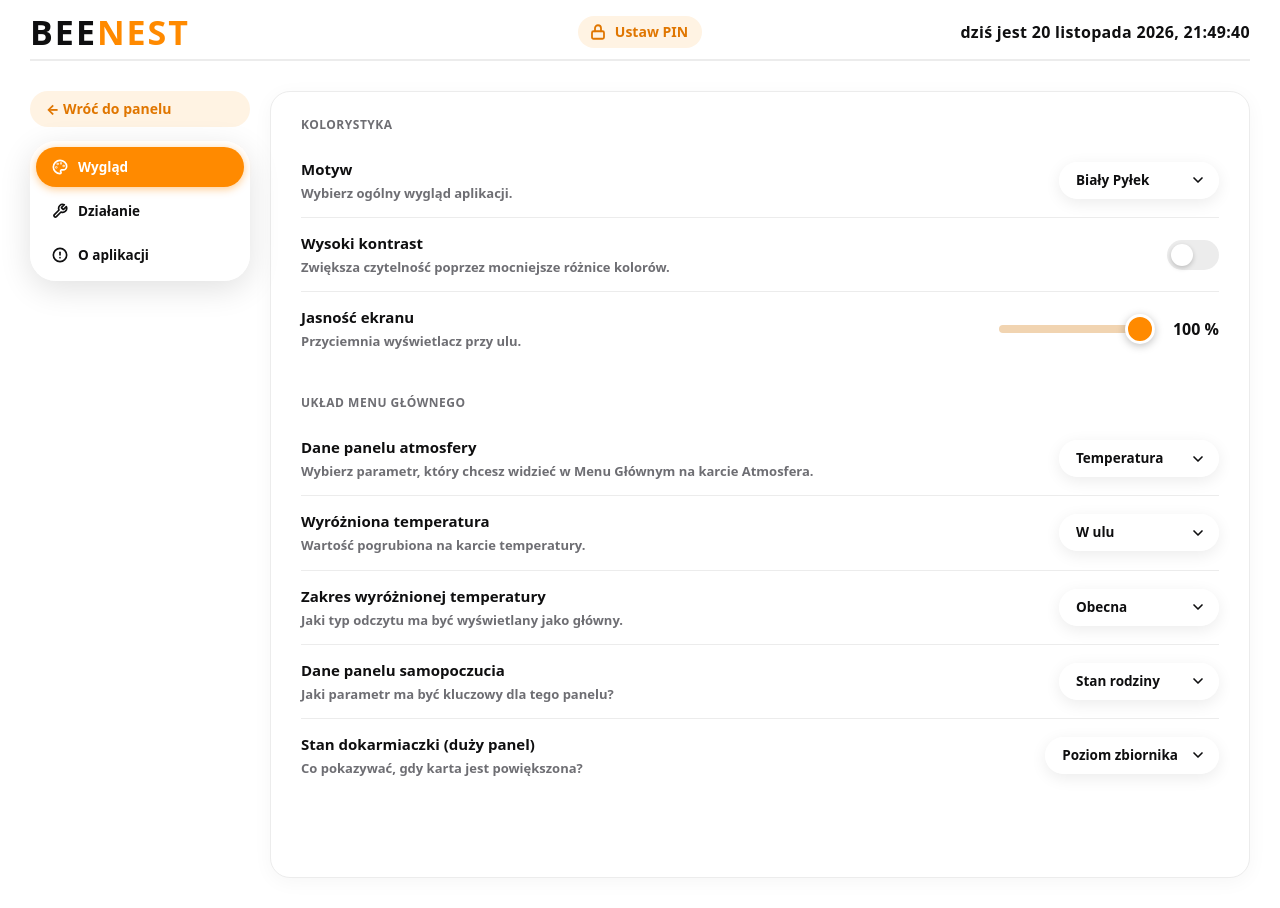
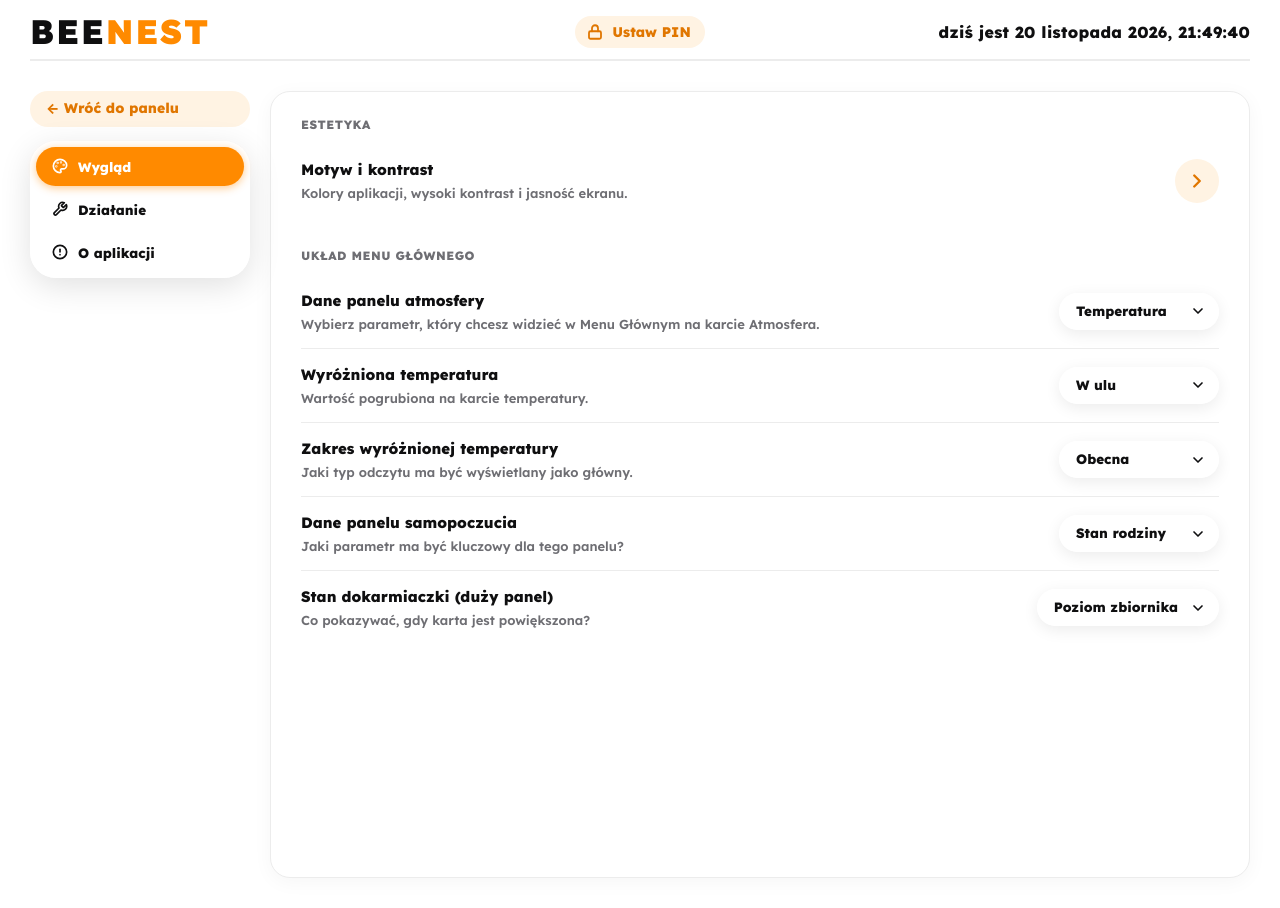
Before and after one commit to iamCh4rl35/beenest, a Flask app: page / in a window 1280 px wide, after a click on "Ustawienia". Run offline with Flask 3, Linux system fonts and the light colour scheme; data that the repository does not hold is empty.

Commit message:
poprawki estetyczne
Zmiana czcionki na Lexend

```diff
--- a/app.py
+++ b/app.py
@@ -1120,21 +1120,29 @@ def security_state(w):
         return s
     s["blokada"] = round(lock_left(), 2)
     s["pin_ustawiony"] = bool(pin_hash())
+    code, req = _sec["code"], _sec["request"]
+    pairing = {"kod": round(code["until"] - now) if code and now < code["until"] else 0,
+               "prosba": {"id": req["id"], "nazwa": req["nazwa"]}
+               if req and req["decision"] is None and now < req["until"] else None,
+               # jak skończyła się ostatnia prośba – pozostałe urządzenia zamykają okno z właściwym komunikatem
+               "rozpatrzona": {"id": done["id"], "zgoda": done["zgoda"]}
+               if (done := _sec.get("decided")) and now < done["until"] else None}
     if w["wyswietlacz"]:
         conf = _load_conf()["admin"]
-        code, req, dup = _sec["code"], _sec["request"], _sec["dup"]
+        dup = _sec["dup"]
         s.update(
+            pairing,
             admin_do=round(max(0.0, _sec["admin_until"] - now)) if w["przez"] == "pin" else 0,
             klucz={"ustawiony": bool(conf.get("klucz")), "wpiety": key_present(),
                    "zdarzenie": _usb["event"], "typ": _usb["event_type"]},
             usb=[{"nazwa": x["nazwa"], "rozmiar": x["rozmiar"], "klucz": x["klucz"]} for x in _usb["sticks"]],
-            kod=round(code["until"] - now) if code and now < code["until"] else 0,
-            prosba={"id": req["id"], "nazwa": req["nazwa"]}
-            if req and req["decision"] is None and now < req["until"] else None,
             duplikowanie=bool(dup and now < dup["until"]),
+            uspij=_screen["zadanie"],          # zmiana licznika = telefon kazał zgasić ekran
         )
     else:
         s["urzadzenie"] = {"nazwa": w.get("nazwa"), "zapamietane": w.get("zapamietane", False)}
+        if w["poziom"] == ADMIN:               # telefon administratora też może parować nowe urządzenia
+            s.update(pairing)
     return s
 
 
@@ -1308,10 +1316,19 @@ def api_shutdown():
 
 
 # ---- Uśpienie ekranu (tylko wyświetlacz; animację i zasłonę rysuje strona, tu samo zasilanie obrazu)
+_screen = {"zadanie": 0}     # licznik próśb telefonów o zgaszenie ekranu ula (odczytuje wyświetlacz)
+
+
 @app.post("/api/ekran/uspij")
 def api_screen_sleep():
-    if (bad := json_only() or need(admin=False, display=True)):
-        return bad
+    """Wyświetlacz: gasi obraz. Telefon (każdy sparowany): prosi wyświetlacz, żeby się uśpił – ten przy
+    najbliższym odczycie stanu (co sekundę) pokazuje animację i sam gasi obraz."""
+    if (bad := json_only()):
+        return bad
+    if not g.who["wyswietlacz"]:
+        _screen["zadanie"] += 1
+        log(f"{g.who.get('nazwa') or request.remote_addr}: zgaszenie ekranu ula")
+        return jsonify(ok=True, zdalnie=True)
     return jsonify(ok=True, wylaczony=screen_power(False))
 
 
@@ -1434,10 +1451,10 @@ def api_change_pin():
     return jsonify(ok=True)
 
 
-# ---- Parowanie: krok 1 Wi-Fi, krok 2 kod, krok 3 decyzja na wyświetlaczu
+# ---- Parowanie: krok 1 Wi-Fi, krok 2 kod, krok 3 decyzja (wyświetlacz albo telefon administratora)
 @app.route("/api/parowanie/wifi")
 def api_pair_wifi():
-    if (bad := need(display=True)):
+    if (bad := need()):
         return bad
     wifi, problem = hotspot_wifi()
     return jsonify(wifi=wifi, error=problem)
@@ -1446,7 +1463,7 @@ def api_pair_wifi():
 @app.post("/api/parowanie/kod")
 def api_pair_code():
     """Nowy jednorazowy kod (QR z adresem + 6 cyfr), ważny PAIR_CODE_TIME s. Poprzedni przestaje działać."""
-    if (bad := json_only() or need(display=True)):
+    if (bad := json_only() or need()):
         return bad
     token = secrets.token_urlsafe(16)
     digits = "".join(secrets.choice("0123456789") for _ in range(6))
@@ -1458,13 +1475,19 @@ def api_pair_code():
 
 @app.post("/api/parowanie/anuluj")
 def api_pair_cancel():
-    if (bad := json_only() or need(admin=False, display=True)):
+    if (bad := json_only() or (None if g.who["wyswietlacz"] else need())):
         return bad
     with _sec_lock:
         _sec["code"] = None
         if _sec["request"] and _sec["request"]["decision"] is None:
             _sec["request"]["decision"] = "nie"
+            note_decision(_sec["request"], False)
     return jsonify(ok=True)
+
+
+def note_decision(req, agreed):
+    """Zapamiętuje na 30 s, jak rozpatrzono prośbę (stan dla pozostałych urządzeń administratora)."""
+    _sec["decided"] = {"id": req["id"], "zgoda": agreed, "until": time.time() + 30}
 
 
 @app.post("/api/parowanie/zglos")
@@ -1529,8 +1552,9 @@ def api_pair_status():
 
 @app.post("/api/parowanie/decyzja")
 def api_pair_decision():
-    """Wyświetlacz: Dodaj / Odrzuć oraz przełączniki "stałe uprawnienia administratora" i "zapamiętaj urządzenie"."""
-    if (bad := json_only() or need(display=True)):
+    """Wyświetlacz albo telefon administratora: Dodaj / Odrzuć oraz przełączniki "stałe uprawnienia
+    administratora" i "zapamiętaj urządzenie"."""
+    if (bad := json_only() or need()):
         return bad
     data = request.get_json(silent=True) or {}
     with _sec_lock:
@@ -1539,6 +1563,8 @@ def api_pair_decision():
             return jsonify(error="Ta prośba o parowanie już wygasła."), 410
         if data.get("zgoda") is not True:
             req["decision"] = "nie"
+            note_decision(req, False)
+            log(f"odrzucono prośbę o parowanie: {req['nazwa']} ({g.who.get('nazwa') or 'wyświetlacz'})")
             return jsonify(ok=True)
         admin, remember = data.get("admin") is True, data.get("zapamietaj") is True
         did = secrets.token_urlsafe(16)
@@ -1557,6 +1583,7 @@ def api_pair_decision():
         else:
             _sec["temp"][did] = {"nazwa": req["nazwa"], "admin": admin, "last": time.time()}
         req.update(decision="tak", device=did, remember=remember)
+        note_decision(req, True)
     log(f"sparowano: {req['nazwa']} (" + ("administrator" if admin else "użytkownik")
         + (", zapamiętane" if remember else ", na czas wizyty") + ")")
     return jsonify(ok=True)
--- a/main.html
+++ b/main.html
@@ -131,9 +131,10 @@
             </button>
             <button type="button" class="quad-tile" id="tile-quick">
               <svg viewBox="0 0 24 24">
-                <path d="M3 8h4M11 8h10M3 16h10M17 16h4" /><circle cx="9" cy="8" r="2" /><circle cx="15" cy="16" r="2" />
+                <circle cx="13.5" cy="6.5" r=".5" /><circle cx="17.5" cy="10.5" r=".5" /><circle cx="8.5" cy="7.5" r=".5" /><circle cx="6.5" cy="12.5" r=".5" />
+                <path d="M12 2C6.5 2 2 6.5 2 12s4.5 10 10 10c.926 0 1.648-.746 1.648-1.688 0-.437-.18-.835-.437-1.125-.29-.289-.438-.652-.438-1.125a1.64 1.64 0 0 1 1.668-1.668h1.996c3.051 0 5.555-2.503 5.555-5.554C21.965 6.012 17.461 2 12 2z" />
               </svg>
-              <span>Szybkie ustawienia</span>
+              <span>Estetyka</span>
             </button>
           </div>
 
@@ -396,43 +397,20 @@
           <!-- WYGLĄD -->
           <div id="settings-appearance" class="settings-panel active">
             <div class="setting-group">
-              <div class="setting-group-title">Kolorystyka</div>
+              <div class="setting-group-title">Estetyka</div>
+              <!-- Motyw, kontrast i jasność są w panelu Estetyka (ten sam co w menu głównym, app.js -> openAesthetics) -->
               <div class="setting-row">
                 <div>
-                  <div class="setting-label">Motyw</div>
-                  <div class="setting-desc">Wybierz ogólny wygląd aplikacji.</div>
+                  <div class="setting-label">Motyw i kontrast</div>
+                  <div class="setting-desc">
+                    <span data-only="wyswietlacz">Kolory aplikacji, wysoki kontrast i jasność ekranu.</span>
+                    <span data-only="telefon">Kolory aplikacji i wysoki kontrast.</span>
+                  </div>
                 </div>
                 <div class="setting-control">
-                  <select id="theme-select">
-                    <option value="bialy-pylek">Biały Pyłek</option>
-                    <option value="lekki-miodek">Lekki Miodek</option>
-                    <option value="nocna-czern">Nocna Czerń</option>
-                    <option value="miodna-szarosc">Miodna Szarość</option>
-                  </select>
-                </div>
-              </div>
-              <div class="setting-row">
-                <div>
-                  <div class="setting-label">Wysoki kontrast</div>
-                  <div class="setting-desc">Zwiększa czytelność poprzez mocniejsze różnice kolorów.</div>
-                </div>
-                <div class="setting-control">
-                  <label class="toggle-switch">
-                    <input type="checkbox" id="contrast-toggle">
-                    <span class="slider"></span>
-                  </label>
-                </div>
-              </div>
-              <div class="setting-row" data-only="wyswietlacz">
-                <div>
-                  <div class="setting-label">Jasność ekranu</div>
-                  <div class="setting-desc">Przyciemnia wyświetlacz przy ulu.</div>
-                </div>
-                <div class="setting-control">
-                  <div class="range-box">
-                    <input type="range" class="range" id="brightness-range" min="1" max="100" step="1" aria-label="Jasność ekranu">
-                    <span class="range-value" id="brightness-value">100 %</span>
-                  </div>
+                  <button type="button" class="arrow-btn" id="btn-aesthetics" aria-label="Otwórz panel Estetyka">
+                    <svg viewBox="0 0 24 24"><path d="M9 6l6 6-6 6" /></svg>
+                  </button>
                 </div>
               </div>
             </div>
@@ -840,7 +818,7 @@
       </form>
       <div class="pair-wait" id="pair-wait" hidden>
         <div class="modal-spinner"></div>
-        <p class="lead">Czekam na zatwierdzenie na wyświetlaczu ula…</p>
+        <p class="lead">Czekam na zatwierdzenie na wyświetlaczu ula albo na telefonie administratora…</p>
       </div>
     </div>
   </div>
--- a/static/app.js
+++ b/static/app.js
@@ -1149,6 +1149,7 @@
   // Parowanie i Wyłącz / Uruchom ponownie wołają te same przyciski co zakładka Działanie,
   // więc uprawnienia (PIN na wyświetlaczu, brak uprawnień na telefonie) sprawdzają się tak samo.
   const ICON_MOON = '<path d="M21 12.79A9 9 0 1 1 11.21 3 7 7 0 0 0 21 12.79z"/>';
+  const ICON_QR = '<rect x="3" y="3" width="7" height="7" rx="1.5"/><rect x="14" y="3" width="7" height="7" rx="1.5"/><rect x="3" y="14" width="7" height="7" rx="1.5"/><path d="M14 14h3v3h-3zM20 14v.01M20 17v4h-3M14 20v1"/>';
   const THEMES = [
     ['bialy-pylek', 'Biały Pyłek', '#FFFFFF', '#FF8A00'],
     ['lekki-miodek', 'Lekki Miodek', '#FFF8E7', '#FF9E00'],
@@ -1158,13 +1159,17 @@
 
   $('tile-pair').addEventListener('click', () => $('btn-pair').click());
 
+  // Zasilanie. Telefon: zamiast „Uśpij ekran” – „Zgaś ekran ula” (wyświetlacz robi animację sam) oraz
+  // „Sparuj urządzenie” (tylko administrator; kod i zatwierdzenie na tym telefonie).
   $('tile-power').addEventListener('click', async () => {
     const box = document.createElement('div');
     box.className = 'power-options';
     [
       { value: 'shutdown', label: 'Wyłącz', icon: MODAL_ICONS.power, danger: true },
       { value: 'reboot', label: 'Uruchom ponownie', icon: MODAL_ICONS.update },
-      ...(sec.wyswietlacz ? [{ value: 'sleep', label: 'Uśpij ekran', icon: ICON_MOON }] : [])
+      sec.wyswietlacz ? { value: 'sleep', label: 'Uśpij ekran', icon: ICON_MOON }
+        : { value: 'sleep-remote', label: 'Zgaś ekran ula', icon: ICON_MOON },
+      ...(sec.wyswietlacz ? [] : [{ value: 'pair', label: 'Sparuj urządzenie', icon: ICON_QR }])
     ].forEach(o => {
       const b = document.createElement('button');
       b.type = 'button';
@@ -1179,6 +1184,19 @@
     if (r.value === 'sleep') setTimeout(sleepScreen, 300);          // po zamknięciu okna
     else if (r.value === 'reboot') $('btn-reboot').click();
     else if (r.value === 'shutdown') $('btn-shutdown').click();
+    else if (r.value === 'sleep-remote') {
+      try { await postJSON('/api/ekran/uspij'); showPopup('Ekran ula zgaśnie za chwilę. Dotyk ekranu go obudzi.', 5000, false); }
+      catch (e) { showPopup('Nie udało się zgasić ekranu ula: ' + e.message, 6000, false); }
+    } else if (r.value === 'pair') {
+      if (!isAdmin() && !sec.bez_zabezpieczen) {
+        noticeDialog({
+          icon: 'lock', title: 'Brak uprawnień',
+          text: 'Parowanie nowych urządzeń wymaga telefonu z uprawnieniami administratora.\nUprawnienia nadaje administrator: Ustawienia → Działanie → Urządzenia.'
+        });
+        return;
+      }
+      try { await pairStart(); } catch (e) { showPopup('Nie udało się: ' + e.message, 8000, false); }
+    }
   });
 
   function quickRow(label, control) {
@@ -1191,7 +1209,11 @@
     return row;
   }
 
-  $('tile-quick').addEventListener('click', async () => {
+  // Panel Estetyka: z menu głównego (z linkiem do Ustawień) i z zakładki Wygląd (strzałka, bez linku)
+  $('tile-quick').addEventListener('click', () => openAesthetics(true));
+  if ($('btn-aesthetics')) $('btn-aesthetics').addEventListener('click', () => openAesthetics(false));
+
+  async function openAesthetics(withLink) {
     const box = document.createElement('div');
     box.className = 'quick';
     if (sec.wyswietlacz) {
@@ -1228,13 +1250,21 @@
     toggle.firstChild.checked = !!settings.highContrast;
     toggle.firstChild.addEventListener('change', e => { onSettingChange('highContrast', e.target.checked); applySettingsToUI(); });
     box.appendChild(quickRow('Wysoki kontrast', toggle));
+    if (withLink) {
+      const link = document.createElement('button');
+      link.type = 'button';
+      link.className = 'quick-link';
+      link.textContent = 'Przejdź do ustawień';
+      link.addEventListener('click', () => modalAnswer('settings'));
+      box.appendChild(link);
+    }
     const r = await askModal({
-      icon: false, title: 'Szybkie ustawienia', content: box,
-      buttons: [{ label: 'Zamknij', value: 'cancel' }, { label: 'Przejdź do ustawień', value: 'settings', kind: 'primary' }]
+      icon: false, title: 'Estetyka', content: box,
+      buttons: [{ label: 'Zamknij', value: 'cancel', kind: 'primary' }]
     });
     modalClose();
     if (r.value === 'settings') location.hash = '#ustawienia';
-  });
+  }
 
   /* ===== 15. EKRAN PRZY ULU: jasność i uśpienie (animacja jak gaszenie starego telewizora) ===== */
   // Jasność: czarna warstwa #dim (wyświetlacz na HDMI nie ma sterowania podświetleniem).
@@ -1325,8 +1355,13 @@
     try { applySecurity(await getJSON('/api/zabezpieczenia/stan')); } catch (e) { }
   }
 
+  let lastSleepRequest = null;     // licznik próśb telefonów o zgaszenie ekranu (tylko wyświetlacz)
   function applySecurity(s) {
     sec = s;
+    if (s.wyswietlacz && 'uspij' in s) {
+      if (lastSleepRequest !== null && s.uspij !== lastSleepRequest) sleepScreen();
+      lastSleepRequest = s.uspij;
+    }
     if (s.poziom === 'niesparowane') { location.reload(); return; }
     const where = s.wyswietlacz ? 'wyswietlacz' : 'telefon';
     document.body.dataset.poziom = s.poziom;
@@ -1600,7 +1635,10 @@
     return { row, input };
   }
 
-  bindAction('btn-pair', async () => {
+  // Parowanie: wyświetlacz (Działanie → Sparuj, kafelek Parowanie) albo telefon administratora (Zasilanie)
+  bindAction('btn-pair', () => pairStart());
+
+  async function pairStart() {
     modalBusy('wifi', 'Wczytuję dane Wi-Fi…', '');
     let info;
     try { info = await getJSON('/api/parowanie/wifi'); } catch (e) { info = { error: e.message }; }
@@ -1616,7 +1654,7 @@
     });
     if (r.value !== 'ok') { modalClose(); return; }
     await pairCode();
-  });
+  }
 
   async function pairCode() {
     modalBusy('phone', 'Tworzę kod parowania…', '');
@@ -1654,17 +1692,49 @@
     await pairDecision(res.prosba);
   }
 
+  // Prośba o parowanie trafia naraz na wyświetlacz i na każdy telefon administratora (stan z serwera:
+  // sec.prosba). Zatwierdzić może dowolne z nich; gdy decyzja zapadnie gdzie indziej, okno zamyka się samo
+  // (sec.prosba znika, sec.rozpatrzona mówi, jak skończyła się prośba). Gdy otwarte jest inne okno,
+  // czekamy, aż się zamknie – urządzenie, które pokazuje kod parowania, przechodzi do decyzji samo.
+  let pairShownId = null;
+  watchers.add(s => {
+    const p = s.prosba;
+    if (!p || p.id === pairShownId || (s.blokada || 0) > 0) return;
+    if ($('modal').classList.contains('open') || $('pin-modal').classList.contains('open')) return;
+    pairDecision(p).catch(e => showPopup('Nie udało się: ' + e.message, 8000, false));
+  });
+
   async function pairDecision(p) {
+    pairShownId = p.id;
+    if (nap.asleep) wakeScreen();                         // uśpiony wyświetlacz zapala się z prośbą
     const box = document.createElement('div');
     box.className = 'modal-toggles';
     const adm = toggleRow('Nadaj urządzeniu stałe uprawnienia administratora', 'Bez wymogu PIN-u, także zmiana PIN-u ula.', true);
     const rem = toggleRow('Zapamiętaj urządzenie', 'Wyłączone: ul zapomni urządzenie 10 minut po opuszczeniu strony lub rozłączeniu z siecią.', true);
     box.append(adm.row, rem.row);
-    const r = await askModal({
+    let watcher;
+    const gone = new Promise(res => {
+      watcher = s => { if (!s.prosba || s.prosba.id !== p.id) res({ value: 'gone', state: s }); };
+      watchers.add(watcher);
+    });
+    const r = await Promise.race([askModal({
       icon: 'phone', title: 'Nowe urządzenie', text: '*' + p.nazwa + '* chce połączyć się z ulem.', content: box,
       buttons: [{ label: 'Odrzuć', value: 'no' }, { label: 'Dodaj', value: 'ok', kind: 'primary' }]
-    });
+    }), gone]);
+    watchers.delete(watcher);
+    if (r.value === 'gone') {                               // rozpatrzone na innym urządzeniu albo wygasło
+      modalClose();
+      const d = r.state.rozpatrzona;
+      showPopup(d && d.id === p.id
+        ? (d.zgoda ? p.nazwa + ' zostało dodane na innym urządzeniu.' : 'Odrzucono ' + p.nazwa + ' na innym urządzeniu.')
+        : 'Prośba o parowanie ' + p.nazwa + ' wygasła.', 5000, false);
+      return;
+    }
+    if (r.value !== 'ok' && r.value !== 'no') { modalClose(); return; }   // zamknięte tylko na tym urządzeniu
     const yes = r.value === 'ok', admin = adm.input.checked;
+    // Wyświetlacz bez uprawnień administratora: najpierw PIN (decyzję serwer przyjmuje tylko od administratora)
+    if (sec.wyswietlacz && !isAdmin() && !sec.bez_zabezpieczen
+      && !await unlockPanel('Decyzja o parowaniu wymaga uprawnień administratora.')) { modalClose(); return; }
     modalBusy('phone', yes ? 'Dodaję urządzenie…' : 'Odrzucam…', '');
     try {
       await postJSON('/api/parowanie/decyzja', { prosba: p.id, zgoda: yes, admin, zapamietaj: rem.input.checked });
--- a/static/style.css
+++ b/static/style.css
@@ -11,6 +11,16 @@
 
 [hidden] {
   display: none !important;
+}
+
+/* Czcionka Lexend z pliku w static/fonts (ul nie ma internetu). Czcionka zmienna: wszystkie grubości 100–900
+   w jednym pliku. Licencja SIL Open Font License 1.1 (zapisana w samym pliku). */
+@font-face {
+  font-family: "Lexend";
+  src: url("fonts/Lexend.ttf") format("truetype");
+  font-weight: 100 900;
+  font-style: normal;
+  font-display: swap;
 }
 
 /* Przyciski i pola nie dziedziczą czcionki same z siebie – bez tego mają systemową */
@@ -36,7 +46,7 @@ textarea {
   --dock-border: rgba(255, 255, 255, 0.5);
   --radius: 20px;
   --shadow: 0 4px 20px rgba(15, 15, 16, .04);
-  --font: ui-sans-serif, system-ui, -apple-system, "Segoe UI", Roboto, sans-serif;
+  --font: "Lexend", ui-sans-serif, system-ui, -apple-system, "Segoe UI", Roboto, sans-serif;
 
   /* ===== ANIMACJE i WYKRESY – wartości ustawiasz w data/global.conf, sekcja [wyglad].
      Te poniżej to tylko zapas, gdy strona jest otwarta bez serwera. ===== */
@@ -158,7 +168,7 @@ body[data-contrast="high"][data-theme="miodna-szarosc"] {
 /* ---------- Bazowe ---------- */
 body {
   font-family: var(--font);
-  font-weight: 600;
+  font-weight: 700;          /* Lexend domyślnie pogrubiony (życzenie użytkownika) */
   color: var(--black);
   background: var(--bg);
   line-height: 1.4;
@@ -3314,3 +3324,82 @@ html.crt-off body {
 .lockout.is-display .lockout-timer {
   color: #C8283F;
 }
+
+/* ---------- PANEL ESTETYKA: link do Ustawień pod „Wysoki kontrast” ---------- */
+.quick-link {
+  align-self: center;
+  padding: 4px 8px;
+  border: none;
+  background: none;
+  color: var(--orange-dark);
+  font: 800 14px/1.2 var(--font);
+  text-decoration: underline;
+  text-underline-offset: 3px;
+  cursor: pointer;
+}
+
+/* Okrągły przycisk ze strzałką (Wygląd → Estetyka) */
+.arrow-btn {
+  width: 44px;
+  height: 44px;
+  display: grid;
+  place-items: center;
+  flex-shrink: 0;
+  border: none;
+  border-radius: 50%;
+  background: var(--orange-soft);
+  color: var(--orange-dark);
+  cursor: pointer;
+  transition: filter .2s, transform .15s;
+}
+
+.arrow-btn:hover {
+  filter: brightness(.95);
+}
+
+.arrow-btn:active {
+  transform: scale(.94);
+}
+
+.arrow-btn svg {
+  width: 22px;
+  height: 22px;
+  fill: none;
+  stroke: currentColor;
+  stroke-width: 2.6;
+  stroke-linecap: round;
+  stroke-linejoin: round;
+}
+
+/* Zasilanie z czterema opcjami (telefon): 2 × 2 */
+.power-options:has(> :nth-child(4)) {
+  grid-template-columns: 1fr 1fr;
+}
+
+/* ---------- TELEFON I KOMPUTER: kafelki jako osobne karty (jak reszta menu głównego) ---------- */
+body[data-urzadzenie="telefon"] .dash-card.quad {
+  gap: 20px;
+  padding: 0;
+  overflow: visible;
+  border: none;
+  background: none;
+  box-shadow: none;
+}
+
+body[data-urzadzenie="telefon"] .quad-tile {
+  gap: 10px;
+  overflow: visible;
+  border: 4px solid var(--orange-dark);
+  border-radius: var(--radius);
+  background: var(--card-background);
+  box-shadow: var(--shadow);
+  font-size: clamp(14px, 1.7vw, 19px);
+  transition: transform .2s, border-color .2s, box-shadow .25s, background .3s;
+}
+
+body[data-urzadzenie="telefon"] .quad-tile:hover {
+  transform: translateY(var(--hover-lift));
+  border-color: var(--orange);
+  background: var(--card-background);
+  box-shadow: var(--hover-glow), 0 0 0 3px var(--hover-ring);
+}
```
Also changed, not shown: CLAUDE.md (+21 -0 lines), static/fonts/Lexend.ttf (added), 1 other file.
